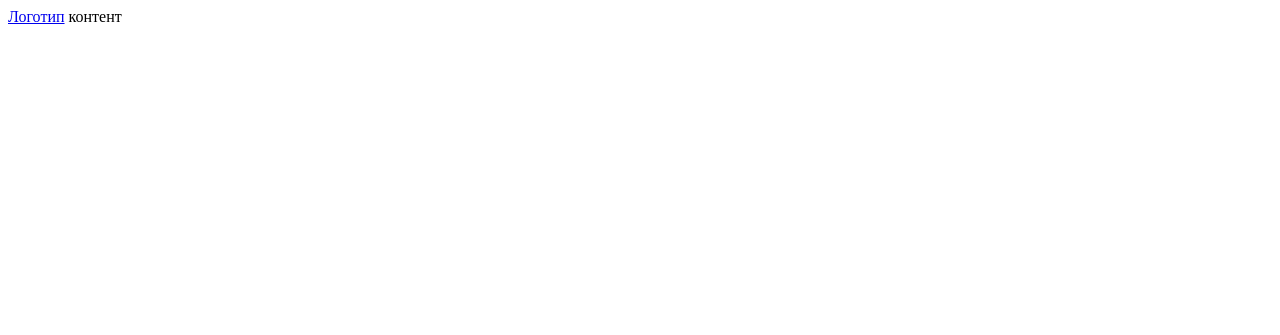
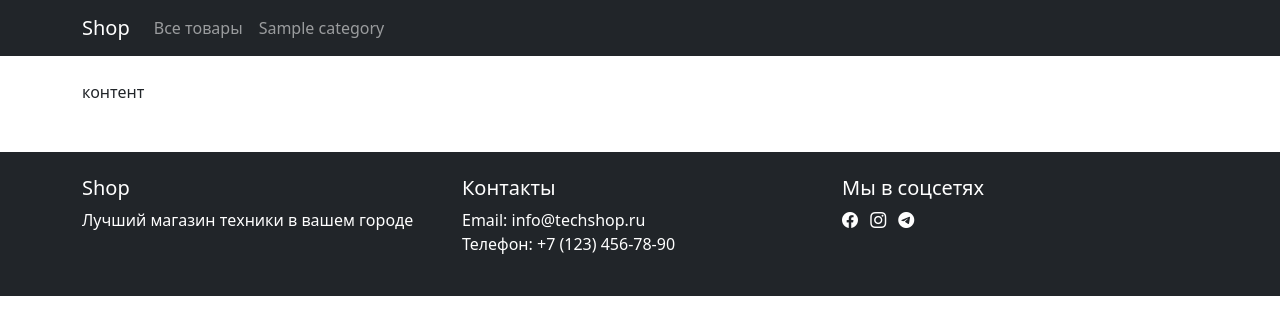
Before and after one commit to Astek27/dj_shop, a Django app: page / in a window 1280 px wide. Before the commit the part shown is almost empty. Shown: the top 335 px of the page. Run offline with Django 5.2, Linux system fonts and the light colour scheme; tables that the repository leaves empty hold one stand-in row (values such as "Sample post").

Commit message:
Add base.html -> add func in models, add views, update urls

```diff
--- a/main/models.py
+++ b/main/models.py
@@ -1,4 +1,5 @@
 from django.db import models
+from django.urls import reverse
 
 
 class Category(models.Model):
@@ -12,6 +13,9 @@ class Category(models.Model):
 
     def __str__(self):
         return self.name
+
+    def get_absolute_url(self):
+        return reverse('main:product_list_by_category', args=[self.slug])
 
 
 class Product(models.Model):
@@ -33,3 +37,6 @@ class Product(models.Model):
 
     def __str__(self):
         return self.name
+
+    def get_absolute_url(self):
+        return reverse('main:product_detail', args=[self.id, self.slug])
--- a/main/templates/main/base.html
+++ b/main/templates/main/base.html
@@ -1,13 +1,64 @@
-{% load static %}
 <!DOCTYPE html>
-<html lang="en">
+<html lang="ru">
 <head>
     <meta charset="UTF-8">
     <meta name="viewport" content="width=device-width, initial-scale=1.0">
-    <title>{% block title %}{% endblock title %}</title>
+    <title>{% block title %}Shop{% endblock %}</title>
+    <link href="https://cdn.jsdelivr.net/npm/bootstrap@5.1.3/dist/css/bootstrap.min.css" rel="stylesheet">
+    <link rel="stylesheet" href="https://cdn.jsdelivr.net/npm/bootstrap-icons@1.8.0/font/bootstrap-icons.css">
 </head>
 <body>
-    <a href='{% url "main:product_list" %}'>Логотип</a>
-    {% block content %}{% endblock content %}
+    <nav class="navbar navbar-expand-lg navbar-dark bg-dark">
+        <div class="container">
+            <a class="navbar-brand" href="{% url 'main:product_list' %}">Shop</a>
+            <button class="navbar-toggler" type="button" data-bs-toggle="collapse" data-bs-target="#navbarNav">
+                <span class="navbar-toggler-icon"></span>
+            </button>
+            <div class="collapse navbar-collapse" id="navbarNav">
+                <ul class="navbar-nav me-auto">
+                    <li class="nav-item">
+                        <a class="nav-link" href="{% url 'main:product_list' %}">Все товары</a>
+                    </li>
+                    {% for category in categories %}
+                        <li class="nav-item">
+                            <a class="nav-link" href="{{ category.get_absolute_url }}">
+                                {{ category.name }}
+                            </a>
+                        </li>
+                    {% endfor %}
+                </ul>
+
+            </div>
+        </div>
+    </nav>
+
+    <div class="container mt-4 mb-5">
+        {% block content %}
+        {% endblock %}
+    </div>
+
+    <footer class="bg-dark text-white py-4 mt-5">
+        <div class="container">
+            <div class="row">
+                <div class="col-md-4">
+                    <h5>Shop</h5>
+                    <p>Лучший магазин техники в вашем городе</p>
+                </div>
+                <div class="col-md-4">
+                    <h5>Контакты</h5>
+                    <p>Email: info@techshop.ru<br>Телефон: +7 (123) 456-78-90</p>
+                </div>
+                <div class="col-md-4">
+                    <h5>Мы в соцсетях</h5>
+                    <a href="#" class="text-white me-2"><i class="bi bi-facebook"></i></a>
+                    <a href="#" class="text-white me-2"><i class="bi bi-instagram"></i></a>
+                    <a href="#" class="text-white me-2"><i class="bi bi-telegram"></i></a>
+                    <a href="#" class="text-white"><i class="bi bi-vk"></i></a>
+                </div>
+            </div>
+        </div>
+    </footer>
+
+    <script src="https://cdn.jsdelivr.net/npm/bootstrap@5.1.3/dist/js/bootstrap.bundle.min.js"></script>
 </body>
 </html>
--- a/main/urls.py
+++ b/main/urls.py
@@ -5,5 +5,8 @@ from . import views
 app_name = 'main'
 
 urlpatterns = [
-    path('', views.product_list, name='product_list')
+    path('', views.product_list, name='product_list'),
+    path('<slug:category_slug>/', views.product_list,
+         name='product_list_by_category'),
+    path('<int:id>/<slug:slug>', views.product_detail, name='product_detail'),
 ]
--- a/main/views.py
+++ b/main/views.py
@@ -16,3 +16,10 @@ def product_list(request, category_slug=None):
                       'categories': categories,
                       'products': products
                   })
+
+def product_detail(request, id, slug):
+    product = get_object_or_404(Product, id=id, slug=slug, available=True)
+    related_products = Product.objects.filter(category=product.category,
+                                              available=True).exclude(product)[:4]
+    return render(request, 'main/product/detail.html', {'product': product,
+                                                        'related_product': related_products})
```
Also changed, not shown: main/templates/main/product/detail.html (added).
